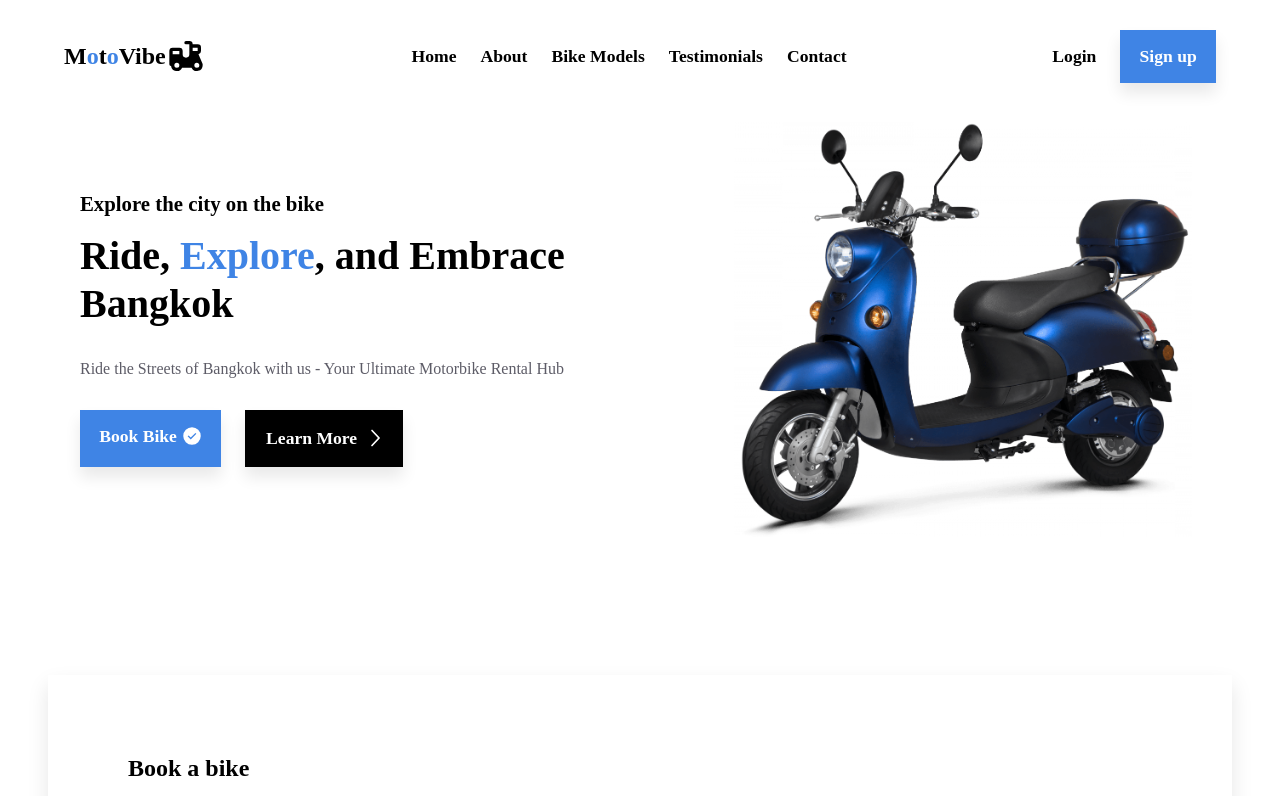
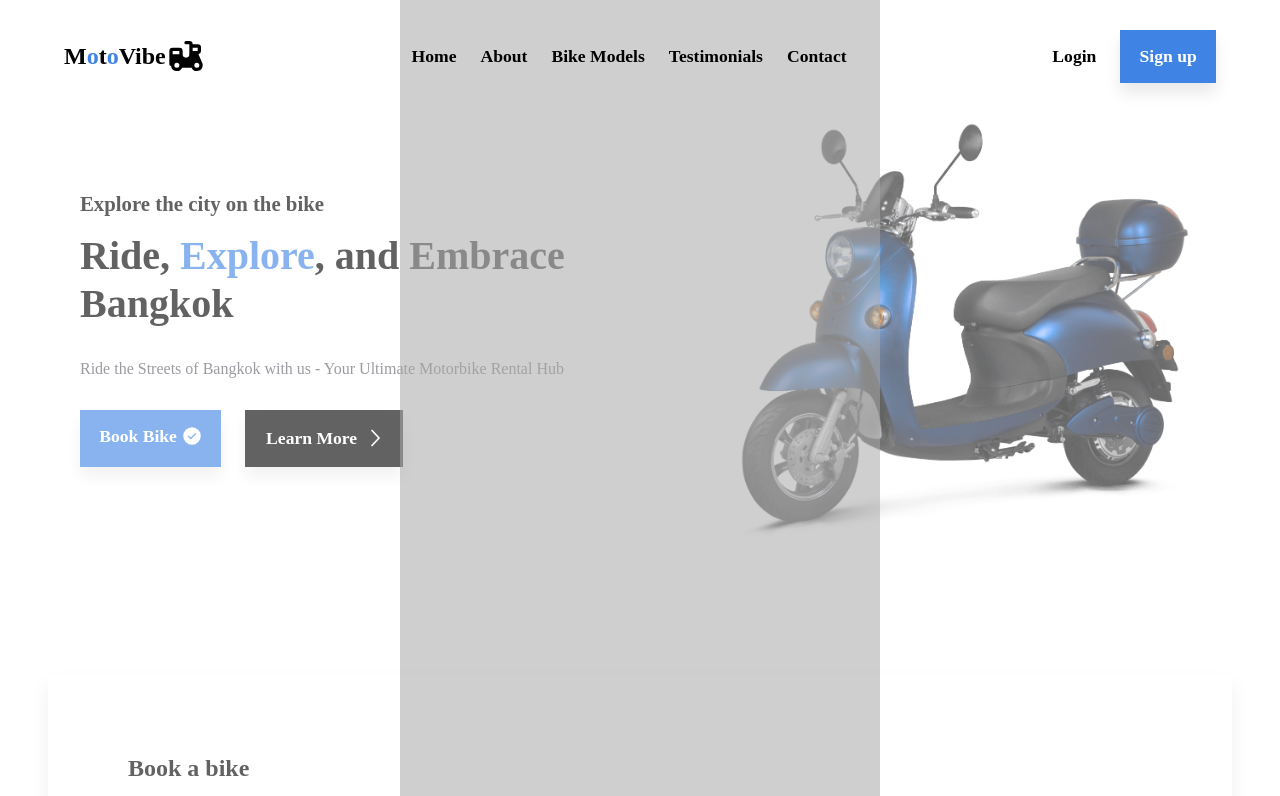
Before and after one commit to OnigiriKing/moto-vibe, a React (Create React App) app: page / in a window 1280 px wide. Shown: the top 796 px of the page. Built offline with nearby package versions, Linux system fonts and the light colour scheme.

Commit message:
Request.jsx update

```diff
--- a/src/pages/homePage/components/Request.jsx
+++ b/src/pages/homePage/components/Request.jsx
@@ -2,6 +2,7 @@ import { requestSvg } from "../../../svg/requestFormSvg";
 import { navSvg } from "../../../svg/navSvg";
 import React from "react";
 import { changeClass } from "../../../scripts/scripts";
+import RequestMenu from "./RequestMenu";
 
 export function Request() {
   const defaultFillState = {
@@ -10,6 +11,7 @@ export function Request() {
     dropOff: "Select Drop-off location",
     pickDate: "",
     dropDate: "",
+    img: "",
   };
 
   const [fillState, setFillState] = React.useState(defaultFillState);
@@ -37,6 +39,7 @@ export function Request() {
 
   return (
     <div id="home-request">
+      <RequestMenu info={fillState} />
       <div className="request-wrapper">
         <h2>Book a bike</h2>
         <div className="fields-banner banner-wrong">
```
